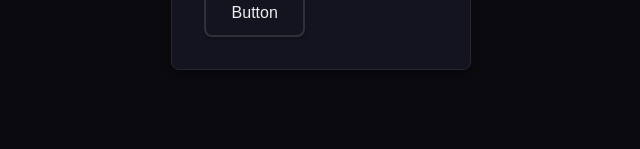
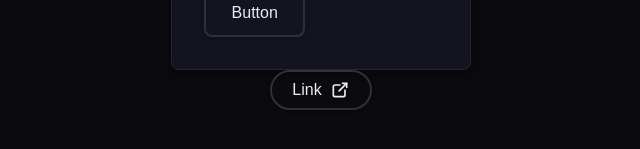
Before and after one commit to froma-dev/dashie, a React (Vite) app: page / in a window 1280 px wide. Shown: the part 191-340 px from the top of the page, without its empty margins (319-959 px from the left). Built offline with nearby package versions, Linux system fonts and the light colour scheme.

Commit message:
add link component

```diff
--- a/src/App.tsx
+++ b/src/App.tsx
@@ -1,11 +1,13 @@
 import "./App.css";
 import Card from "./components/Card/Card";
+import Link from "./components/Link/Link";
 
 function App() {
   return (
     <>
       <h1>Dashie</h1>
       <Card title="Card title" description="Card description" />
+      <Link href="https://github.com/">Link</Link>
     </>
   );
 }
--- /dev/null
+++ b/src/components/Link/Link.css
@@ -0,0 +1,36 @@
+.link {
+    display: inline-flex;
+    align-items: center;
+    gap: 0.5rem;
+    padding: 0.5rem 1.25rem;
+    text-decoration: none;
+    color: var(--text-default);
+    font-weight: 500;
+    font-family: inherit;
+    font-size: 1rem;
+    cursor: pointer;
+    transition: all 0.3s ease;
+    box-shadow: var(--elevation-low);
+    border: 2px solid var(--border-default);
+    border-radius: 4rem;
+
+    &:hover {
+        transform: translateY(-2px);
+        box-shadow: var(--elevation-medium);
+        border-color: var(--border-interactive);
+        color: var(--interactive-primary);
+        opacity: 0.95;
+    }
+
+    &:active {
+        transform: translateY(0);
+        box-shadow: var(--elevation-low);
+        border-color: var(--border-emphasized);
+    }
+
+    &:focus-visible {
+        outline: none;
+        border-color: var(--border-focus);
+        box-shadow: var(--focus-ring);
+    }
+}
--- /dev/null
+++ b/src/components/Link/Link.tsx
@@ -0,0 +1,17 @@
+import "./Link.css";
+import { IconExternalLink } from "@tabler/icons-react";
+
+interface LinkProps {
+  href: string;
+  children: React.ReactNode;
+}
+
+const Link = ({ href, children }: LinkProps) => {
+  return (
+    <a className="link" href={href}>
+      {children} <IconExternalLink size={20} />
+    </a>
+  );
+};
+
+export default Link;
```
